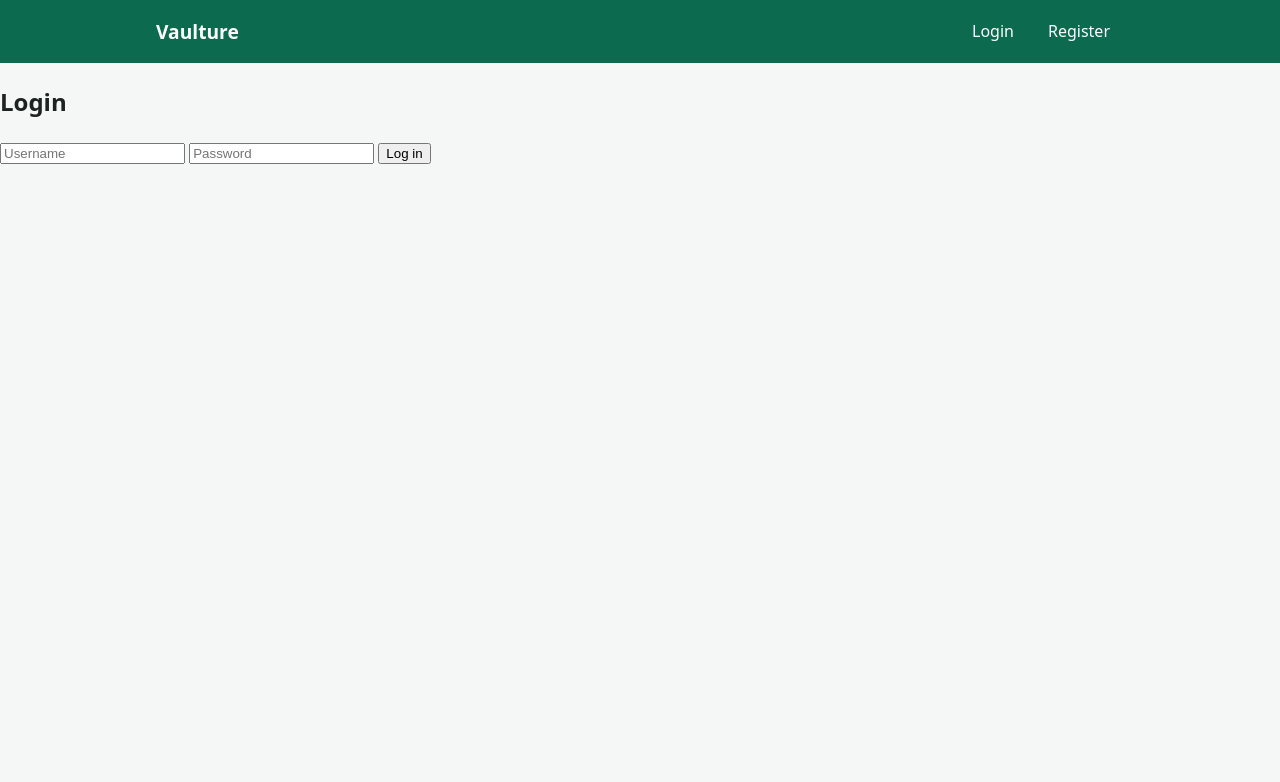
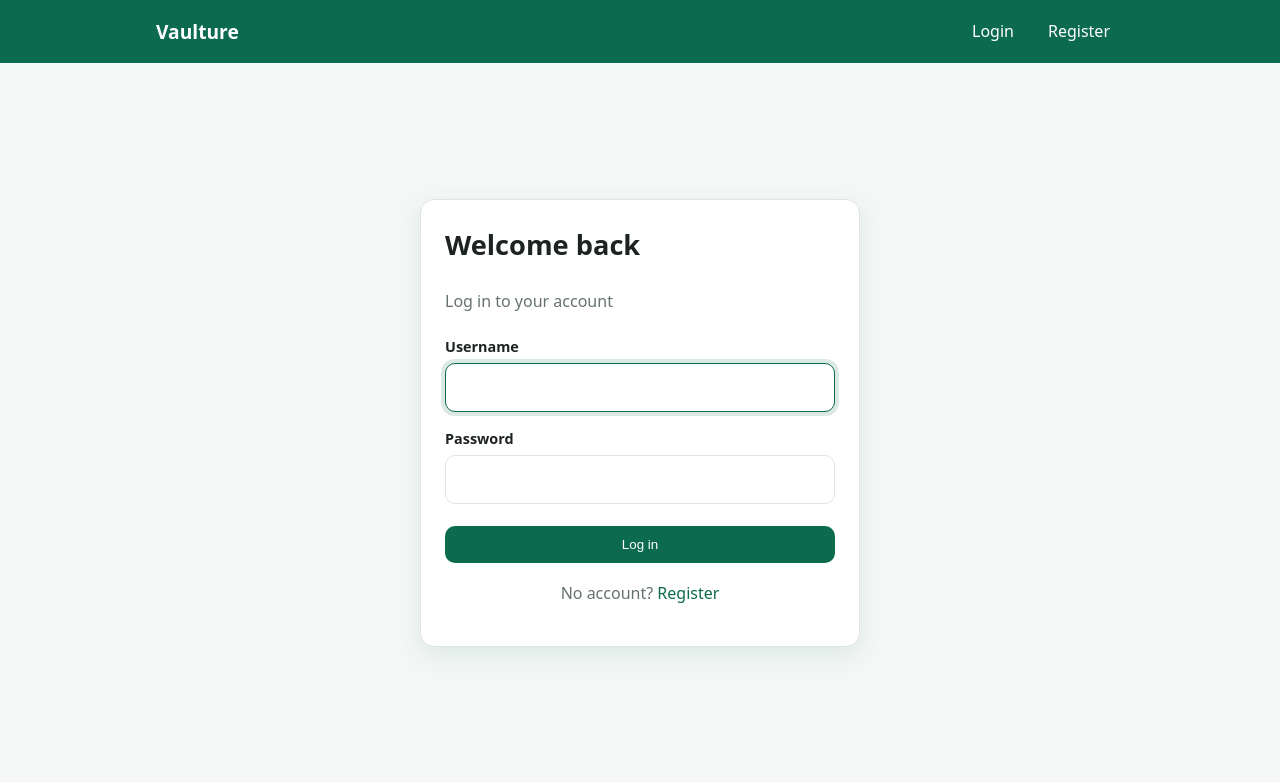
Before and after one commit to Jillian-Oledan/Vaulture-Oledan-JillianBritney-G02, a Django app: page /login/ in a window 1280 px wide. Shown: the top 782 px of the page. Run offline with Django 5.2, Linux system fonts and the light colour scheme.

Commit message:
feat(design): redesign login

```diff
--- a/templates/accounts/login.html
+++ b/templates/accounts/login.html
@@ -1,19 +1,16 @@
 {% extends "base.html" %}
+{% block title %}Login{% endblock %}
 {% block content %}
-<div class="flex justify-center items-center min-h-[60vh]">
-  <div class="w-full max-w-sm p-6 bg-white rounded-lg shadow-md border border-gray-100">
-    <h2 class="text-2xl font-bold text-center mb-6">Login</h2>
-    <form method="post" class="space-y-4">
-      {% csrf_token %}
-      <input name="username" placeholder="Username" required
-        class="w-full px-4 py-2.5 rounded-md border border-gray-300 focus:outline-none focus:ring-2 focus:ring-indigo-500 focus:border-indigo-500">
-      <input name="password" type="password" placeholder="Password" required
-        class="w-full px-4 py-2.5 rounded-md border border-gray-300 focus:outline-none focus:ring-2 focus:ring-indigo-500 focus:border-indigo-500">
-      <button type="submit"
-        class="w-full py-2.5 rounded-md bg-indigo-600 text-white font-medium hover:bg-indigo-700 transition">
-        Log in
-      </button>
+<div class="auth-wrap">
+  <div class="card auth-card">
+    <h2>Welcome back</h2>
+    <p class="sub">Log in to your account</p>
+    <form method="post" class="form">{% csrf_token %}
+      <p><label>Username</label><input name="username" required autofocus></p>
+      <p><label>Password</label><input name="password" type="password" required></p>
+      <button class="btn">Log in</button>
     </form>
+    <p class="switch">No account? <a href="{% url 'register' %}">Register</a></p>
   </div>
 </div>
 {% endblock %}
```
